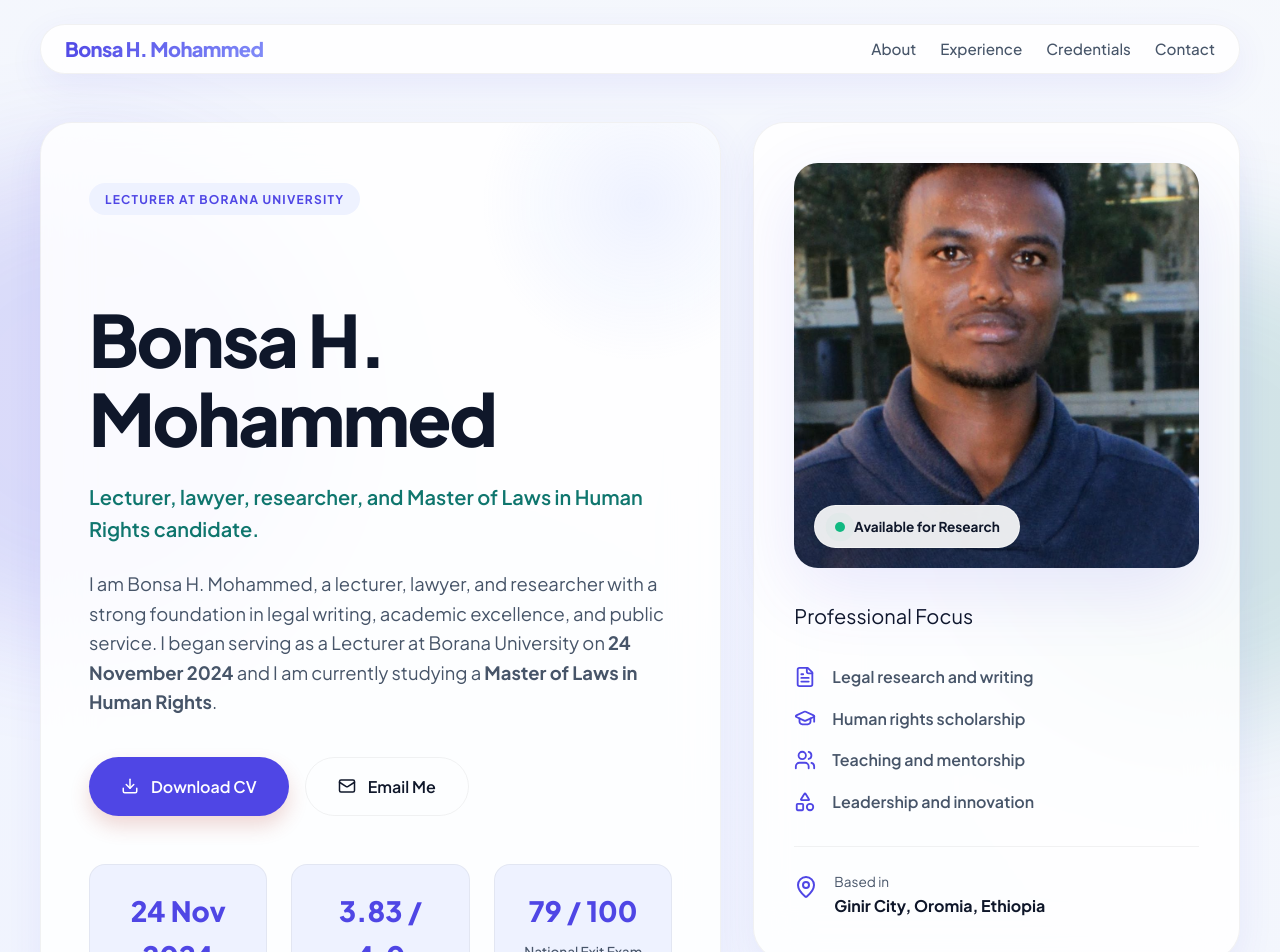
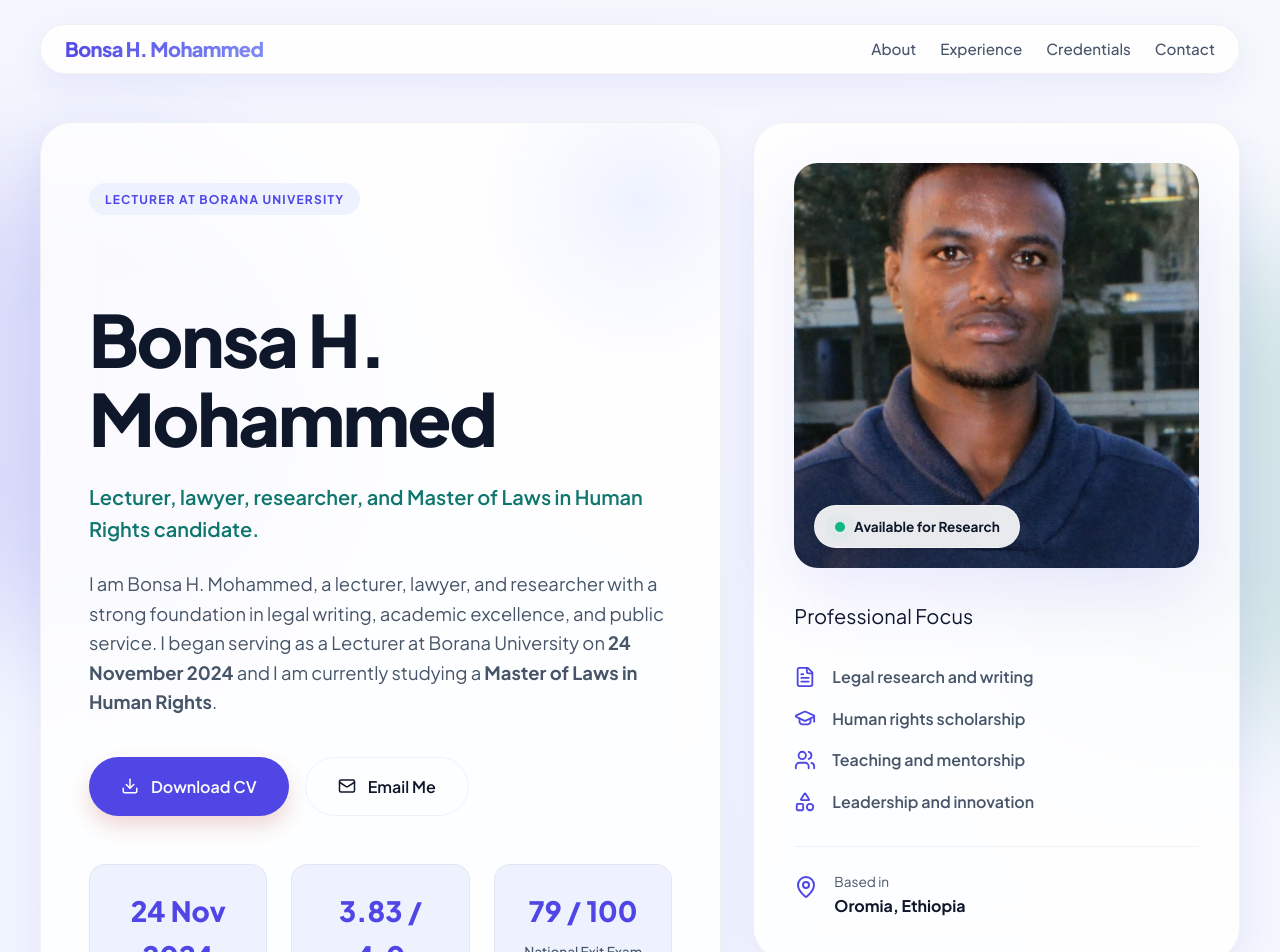
Before and after one commit to Burkakoo/Bonsa, a React (Vite) app: page / in a window 1280 px wide. Shown: the top 952 px of the page. Built offline with nearby package versions, Linux system fonts and the light colour scheme.

Commit message:
4rd commit

```diff
--- a/src/App.jsx
+++ b/src/App.jsx
@@ -431,7 +431,7 @@ function App() {
               <MapPin />
               <div>
                 <span>Based in</span>
-                <strong>Ginir City, Oromia, Ethiopia</strong>
+                <strong>Oromia, Ethiopia</strong>
               </div>
             </div>
           </aside>
```
